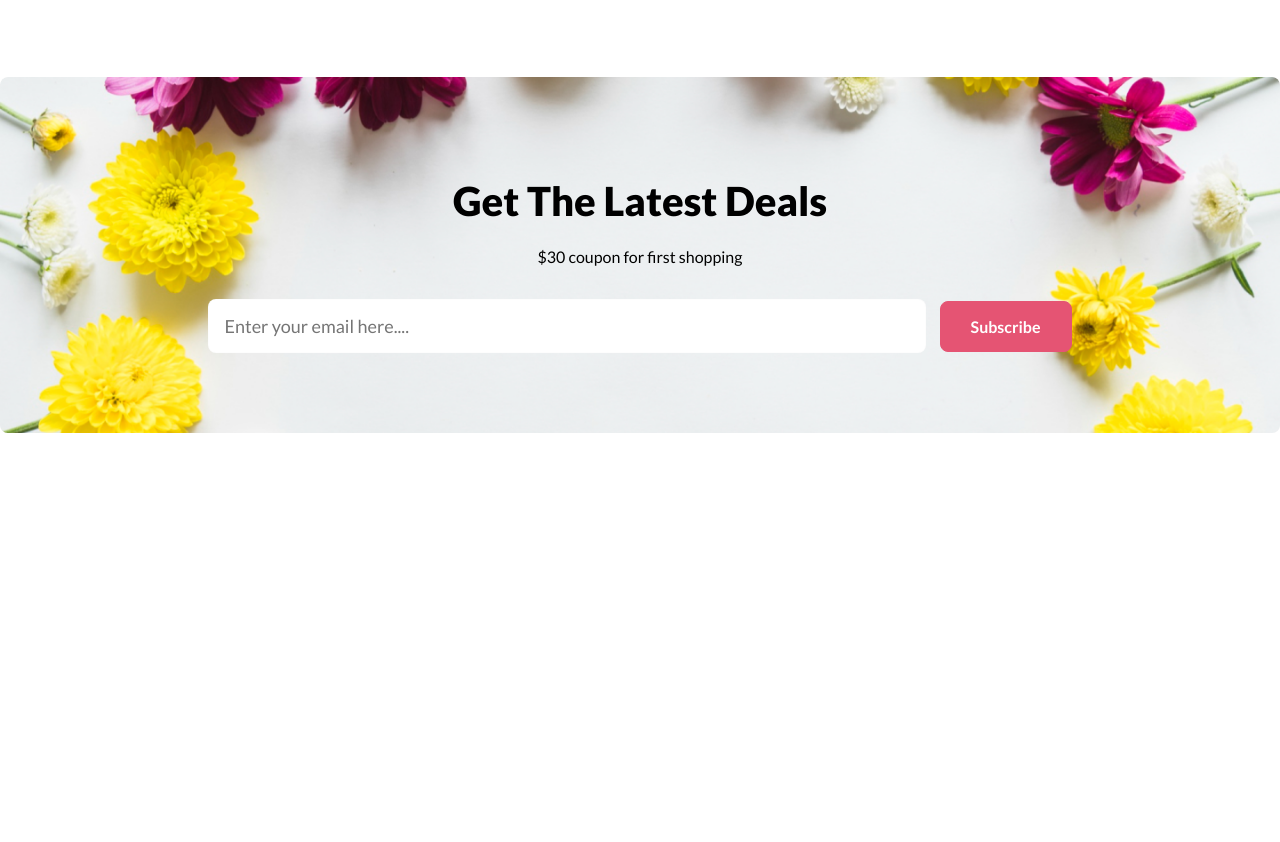
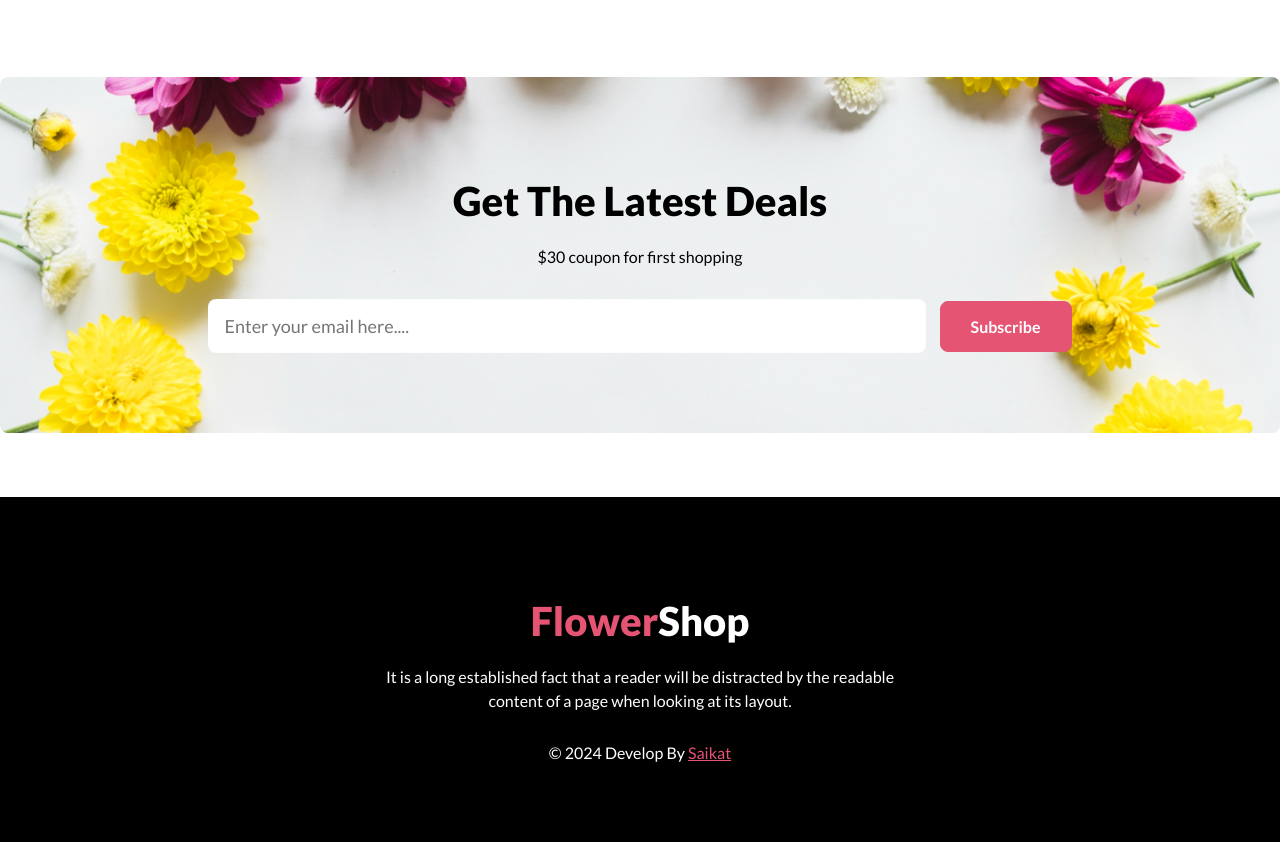
Before and after one commit to nmsaikat/Flower-Shop, a plain HTML site: page index.html in a window 1280 px wide. Shown: the part 3129-3971 px from the top of the page. Before the commit the page ends 3626 px from the top, so only its background shows below. Drawn offline with Linux system fonts and the light colour scheme.

Commit message:
footer update

```diff
--- a/css/style.css
+++ b/css/style.css
@@ -248,3 +248,34 @@
   padding-right: 500px;
   margin-right: 10px;
 }
+
+/* footer CSS */
+footer {
+  background-color: #000;
+  color: #fff;
+  padding: 80px 0;
+  text-align: center;
+}
+
+.footer_title {
+  font-size: 40px;
+  font-weight: 800;
+  padding: 20px 0;
+  text-transform: capitalize;
+}
+
+.footer_description {
+  width: 40%;
+  margin: auto;
+  font-weight: 400;
+  line-height: 1.5em;
+  padding-bottom: 30px;
+}
+
+span {
+  color: #e55473;
+}
+
+span a {
+  color: #e55473;
+}
--- a/index.html
+++ b/index.html
@@ -141,5 +141,18 @@
         </div>
       </div>
     </section>
+    <footer>
+      <div class="container">
+        <h2 class="footer_title"><span>Flower</span>Shop</h2>
+        <p class="footer_description">
+          It is a long established fact that a reader will be distracted by the
+          readable content of a page when looking at its layout.
+        </p>
+        <p class="footer_copyright">
+          &#169; 2024 Develop By
+          <span><a href="www.nmsaikat.com">Saikat</a></span>
+        </p>
+      </div>
+    </footer>
   </body>
 </html>
```
